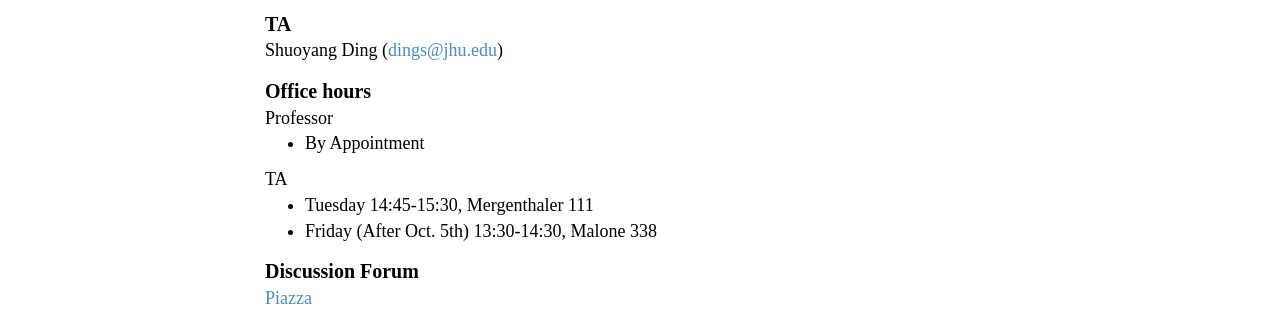
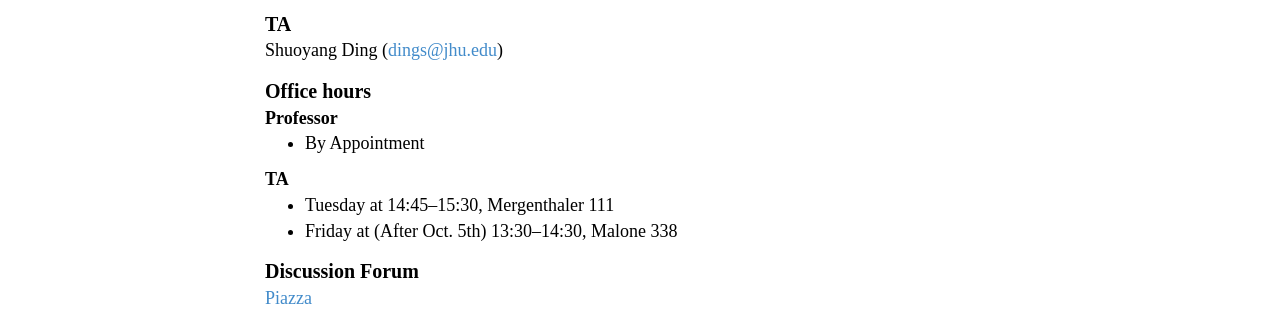
Before and after one commit to mt-class/jhu, a Jekyll site: the page built from index.md, in a window 1280 px wide and 1243 px high. Shown: the part 459-787 px from the top of the window. Built offline with Jekyll 4.4.1, drawn with Linux system fonts in a browser that asks for light colours; nearby versions of some CDN libraries; some web fonts are replaced.

Commit message:
format office hour

```diff
--- a/index.md
+++ b/index.md
@@ -34,11 +34,11 @@ TA
 : Shuoyang Ding (<dings@jhu.edu>)
 
 Office hours
-: Professor
+: **Professor**
 * By Appointment
-: TA
-* Tuesday 14:45-15:30, Mergenthaler 111
-* Friday (After Oct. 5th) 13:30-14:30, Malone 338
+: **TA**
+* Tuesday at 14:45--15:30, Mergenthaler 111
+* Friday at (After Oct. 5th) 13:30--14:30, Malone 338
 
 Discussion Forum
 : [Piazza](https://piazza.com/jhu/fall2017/en600468/home)
```
